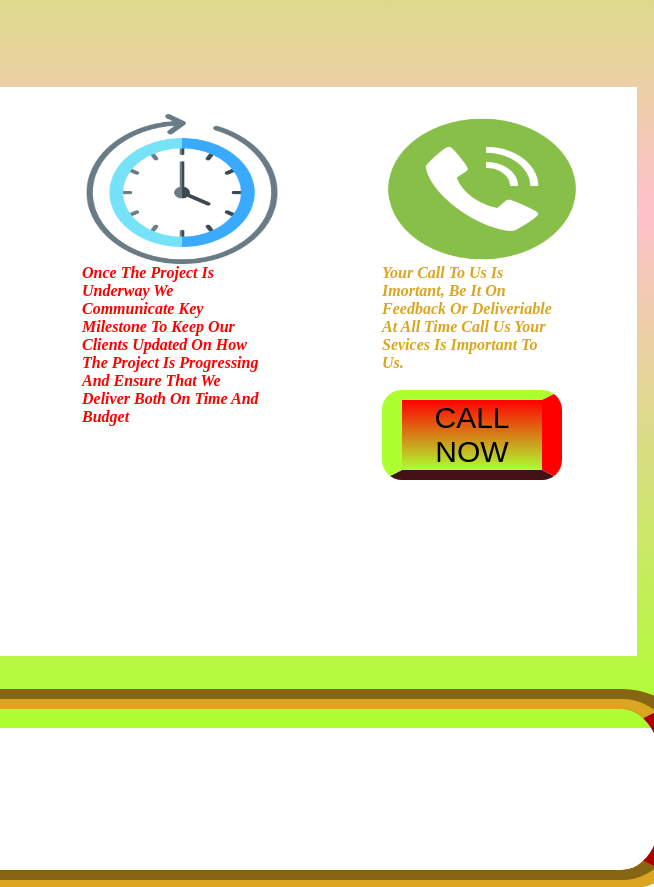
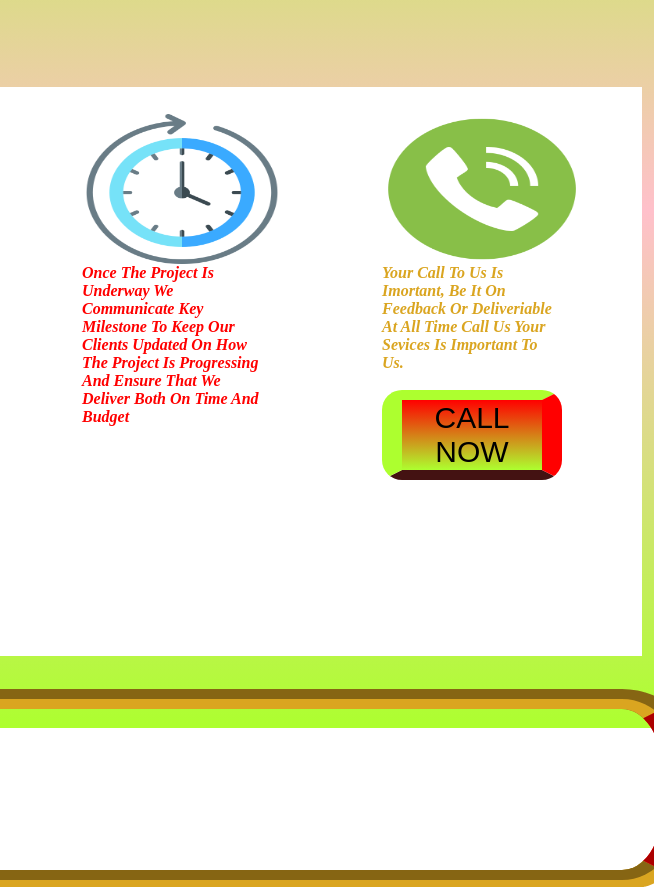
Before and after one commit to e3emmaworld/e3emmaworld-3, a plain HTML site: page index.html in a window 1280 px wide. Shown: the part 911-1798 px from the top of the page, 626-1280 px from the left. Drawn offline with Linux system fonts and the light colour scheme; files whose address does not match are found by name.

Commit message:
Update style.css

```diff
--- a/style.css
+++ b/style.css
@@ -132,9 +132,8 @@ a {
 .call {
     text align: center;
     font-size: 30px;
-    color: red;
     background-color: white;
-    width: 1200;
+    width: 1220px;
 }
 marquee {
     width: 1200px;
```
